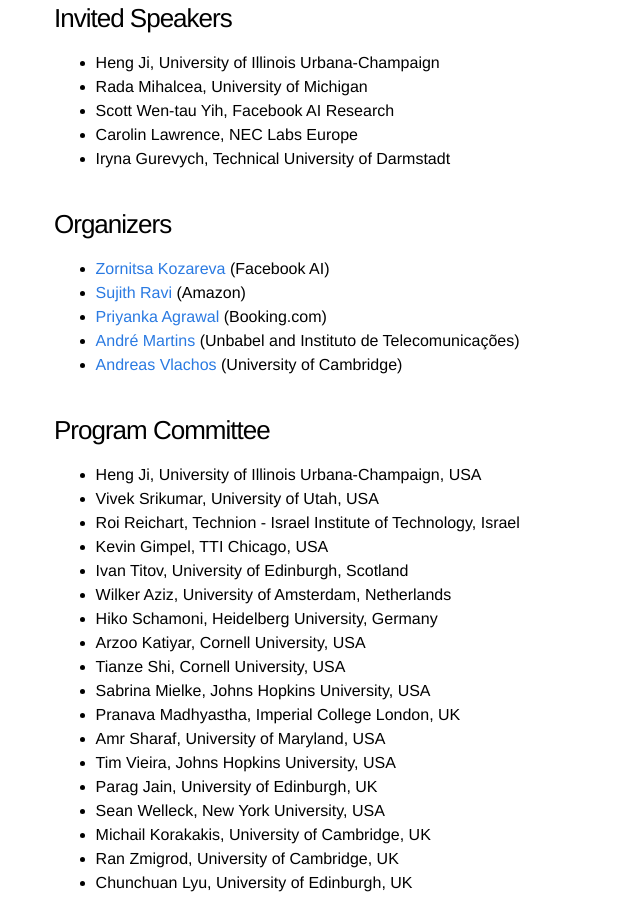
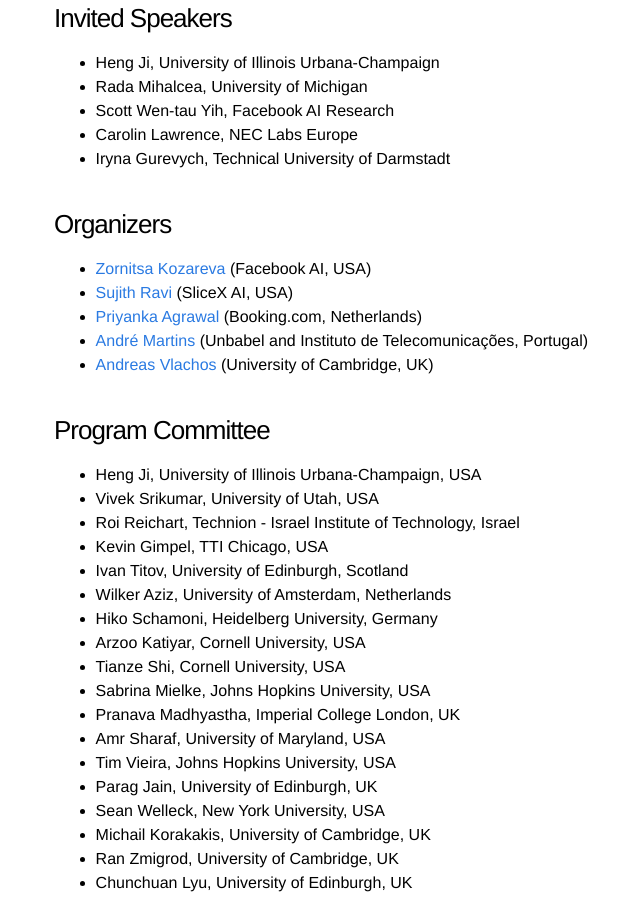
Before and after one commit to structuredprediction/structuredprediction.github.io, a Jekyll site: the page built from SPNLP21/1_cfp.md, in a window 1280 px wide and 900 px high, scrolled down 1278 px. Shown: the whole window, without its empty margins (186-826 px from the left). Built offline with Jekyll 4.4.1, drawn with Linux system fonts in a browser that asks for light colours.

Commit message:
Update 1_cfp.md

```diff
--- a/SPNLP21/1_cfp.md
+++ b/SPNLP21/1_cfp.md
@@ -45,11 +45,11 @@
 
 ### Organizers
 
-* [Zornitsa Kozareva](http://www.kozareva.com) (Facebook AI)
-* [Sujith Ravi](http://www.sravi.org) (Amazon)
-* [Priyanka Agrawal](https://sites.google.com/site/priyankaagr17) (Booking.com)
-* [André Martins](https://andre-martins.github.io) (Unbabel and Instituto de Telecomunicações)
-* [Andreas Vlachos](https://andreasvlachos.github.io) (University of Cambridge)
+* [Zornitsa Kozareva](http://www.kozareva.com) (Facebook AI, USA)
+* [Sujith Ravi](http://www.sravi.org) (SliceX AI, USA)
+* [Priyanka Agrawal](https://sites.google.com/site/priyankaagr17) (Booking.com, Netherlands)
+* [André Martins](https://andre-martins.github.io) (Unbabel and Instituto de Telecomunicações, Portugal)
+* [Andreas Vlachos](https://andreasvlachos.github.io) (University of Cambridge, UK)
 
 ### Program Committee
 
```
